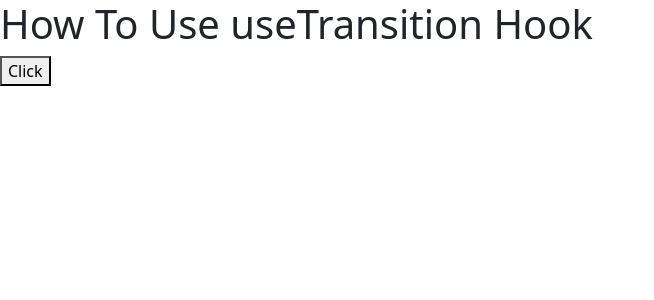
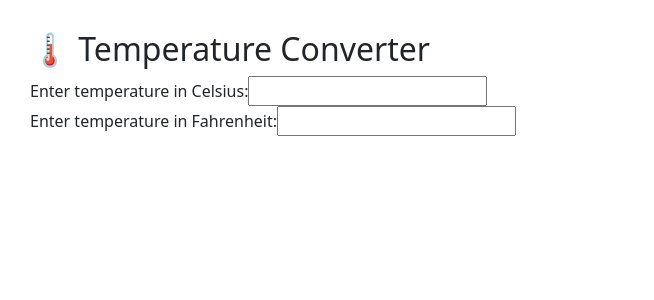
Before and after one commit to Hiii111/-react-code, a React (Vite) app: page / in a window 1280 px wide. Shown: the top 300 px of the page, without its empty margins (0-654 px from the left). Built offline with nearby package versions, Linux system fonts and the light colour scheme.

Commit message:
liftingstate

```diff
--- a/src/App.jsx
+++ b/src/App.jsx
@@ -108,22 +108,36 @@
 //   )
 // }
 
-import Checkboxes from "./Checkboxes";
-import DropdownRadioButton from "./DropdownRadioButton";
-import Home from "./Home";
-import Loop from "./Loop";
-import Card from "./Card";
-import NestedLoop from "./NestedLoop";
-import ExternalCss from "./externalCss";
-import ReactBootstrap from "./ReactBootrap";
-import UncontrolledComponent from "./uncontrolledComponent";
-import UseTransition from "./UseTransition";
+// import Checkboxes from "./Checkboxes";
+// import DropdownRadioButton from "./DropdownRadioButton";
+// import Home from "./Home";
+// import Loop from "./Loop";
+// import Card from "./Card";
+// import NestedLoop from "./NestedLoop";
+// import ExternalCss from "./externalCss";
+// import ReactBootstrap from "./ReactBootrap";
+// import UncontrolledComponent from "./uncontrolledComponent";
+// import UseTransition from "./UseTransition";
+// import UseDrived from "./UseDrived";
 
-function App(){
-  return(
-    <div>
-      <UseTransition />
+// function App(){
+//   return(
+//     <div>
+//       <UseDrived />
+//     </div>
+//   )
+// }
+// export default App;
+
+import React from 'react';
+import TemperatureConverter from './components/TemperatureConverter';
+
+function App() {
+  return (
+    <div style={{ padding: 30 }}>
+      <h2>🌡️ Temperature Converter</h2>
+      <TemperatureConverter />
     </div>
-  )
+  );
 }
 export default App;
--- /dev/null
+++ b/src/UseDrived.jsx
@@ -0,0 +1,37 @@
+import React, { useState } from 'react';
+
+export default function UseDrived() {
+     const [users, setUsers] = useState([]);
+    const [input, setInput] = useState("");
+
+    const handleAddUser = () => {
+        if (input.trim() === "") return;
+        setUsers(prevUsers => [...prevUsers, input.trim()]);
+        setInput("");
+    };
+
+    const uniqueUsers = [...new Set(users)];
+  return (
+    <div>
+        <div style={{ padding: "20px", fontFamily: "Arial" }}>
+            <h1>Total User : {users.length}</h1>
+            <h2>Last User : {users[users.length - 1] || "None"}</h2>
+            <h2>Total Unique Users : {uniqueUsers.length}</h2>
+
+            <input
+                type="text"
+                value={input}
+                onChange={e => setInput(e.target.value)}
+                placeholder="Enter user name"
+            />
+            <button onClick={handleAddUser}>Add User</button>
+
+            <div style={{ marginTop: "20px" }}>
+                {users.map((user, index) => (
+                <div key={index}>{user}</div>
+                ))}
+            </div>
+            </div>
+    </div>
+  )
+}
--- /dev/null
+++ b/src/components/CelsiusInput.jsx
@@ -0,0 +1,14 @@
+import React from 'react';
+
+export default function CelsiusInput({ temperature, onTemperatureChange }) {
+  return (
+    <div>
+      <label>Enter temperature in Celsius:</label>
+      <input
+        type="number"
+        value={temperature}
+        onChange={(e) => onTemperatureChange(e.target.value)}
+      />
+    </div>
+  );
+}
--- /dev/null
+++ b/src/components/FahrenheitInput.jsx
@@ -0,0 +1,14 @@
+import React from 'react';
+
+export default function FahrenheitInput({ temperature, onTemperatureChange }) {
+  return (
+    <div>
+      <label>Enter temperature in Fahrenheit:</label>
+      <input
+        type="number"
+        value={temperature}
+        onChange={(e) => onTemperatureChange(e.target.value)}
+      />
+    </div>
+  );
+}
--- /dev/null
+++ b/src/components/TemperatureConverter.jsx
@@ -0,0 +1,42 @@
+import React, { useState } from 'react';
+import CelsiusInput from './CelsiusInput';
+import FahrenheitInput from './FahrenheitInput';
+
+function toCelsius(fahrenheit) {
+  return ((fahrenheit - 32) * 5) / 9;
+}
+
+function toFahrenheit(celsius) {
+  return (celsius * 9) / 5 + 32;
+}
+
+function tryConvert(value, convertFn) {
+  const input = parseFloat(value);
+  if (Number.isNaN(input)) return '';
+  return convertFn(input).toFixed(2);
+}
+
+export default function TemperatureConverter() {
+  const [temperature, setTemperature] = useState('');
+  const [scale, setScale] = useState('c');
+
+  const handleCelsiusChange = (value) => {
+    setTemperature(value);
+    setScale('c');
+  };
+
+  const handleFahrenheitChange = (value) => {
+    setTemperature(value);
+    setScale('f');
+  };
+
+  const celsius = scale === 'f' ? tryConvert(temperature, toCelsius) : temperature;
+  const fahrenheit = scale === 'c' ? tryConvert(temperature, toFahrenheit) : temperature;
+
+  return (
+    <div>
+      <CelsiusInput temperature={celsius} onTemperatureChange={handleCelsiusChange} />
+      <FahrenheitInput temperature={fahrenheit} onTemperatureChange={handleFahrenheitChange} />
+    </div>
+  );
+}
```
